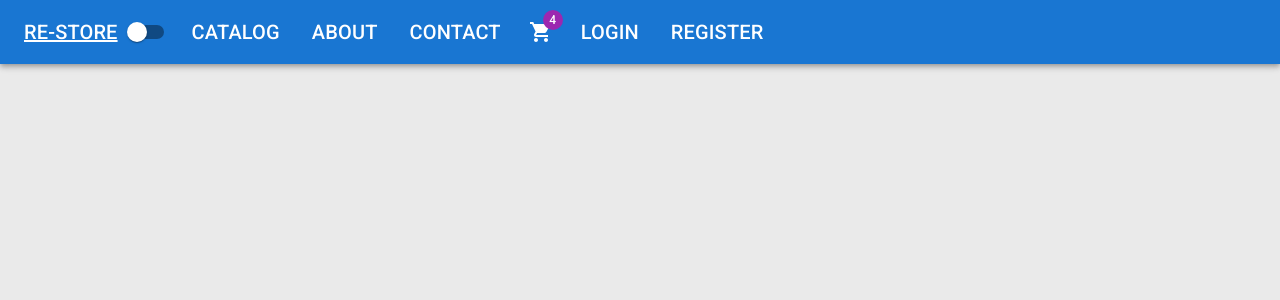
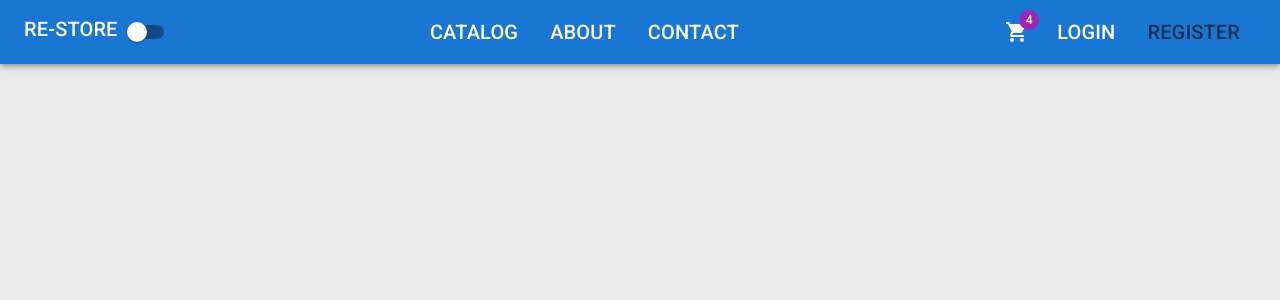
Before and after one commit to yoshuah809/e-commerce-client, a React (Create React App) app: page /register in a window 1280 px wide. Shown: the top 300 px of the page. Built offline with nearby package versions, Linux system fonts and the light colour scheme.

Commit message:
added some styling to the header

```diff
--- a/src/app/layout/Header.tsx
+++ b/src/app/layout/Header.tsx
@@ -11,6 +11,7 @@
 import { NavLink } from "react-router-dom";
 import React from "react";
 import { ShoppingCart } from "@mui/icons-material";
+import { Box } from "@mui/system";
 
 interface Props {
 	darkMode: boolean;
@@ -28,31 +29,46 @@
 	{ title: "register", path: "/register" },
 ];
 
+const navStyles = {
+	color: "inherit",
+	textDecoration: "none",
+	typography: "h6",
+	"&:hover": { color: "grey.500" },
+	"&.active": { color: "text.secondary" },
+};
 const Header = ({ darkMode, handleThemeChange }: Props) => {
 	return (
 		<AppBar position="static" sx={{ mb: 4 }}>
-			<Toolbar>
+			<Toolbar
+				sx={{
+					display: "flex",
+					justifyContent: "space-between",
+					alignItems: "center",
+				}}
+			>
+				<Box>
 					<Typography
 						variant="h6"
 						component={NavLink}
 						to="/"
-					sx={{ color: "inherit", decoration: "none" }}
+						sx={navStyles}
+						exact
 					>
 						RE-STORE
 					</Typography>
 					<Switch checked={darkMode} onChange={handleThemeChange}></Switch>
+				</Box>
+				<Box>
 					<List sx={{ display: "flex" }}>
 						{midLinks.map(({ title, path }) => (
-						<ListItem
-							component={NavLink}
-							to={path}
-							key={path}
-							sx={{ color: "inherit", typography: "h6" }}
-						>
+							<ListItem component={NavLink} to={path} key={path} sx={navStyles}>
 								{title.toUpperCase()}
 							</ListItem>
 						))}
 					</List>
+				</Box>
+
+				<Box display="flex" alignItems="center">
 					<IconButton size="large" sx={{ color: "inherit" }}>
 						<Badge badgeContent={4} color="secondary">
 							<ShoppingCart />
@@ -60,16 +76,12 @@
 					</IconButton>
 					<List sx={{ display: "flex" }}>
 						{rightLinks.map(({ title, path }) => (
-						<ListItem
-							component={NavLink}
-							to={path}
-							key={path}
-							sx={{ color: "inherit", typography: "h6" }}
-						>
+							<ListItem component={NavLink} to={path} key={path} sx={navStyles}>
 								{title.toUpperCase()}
 							</ListItem>
 						))}
 					</List>
+				</Box>
 			</Toolbar>
 		</AppBar>
 	);
```
Lines whose indentation alone changed are shown as unchanged.
